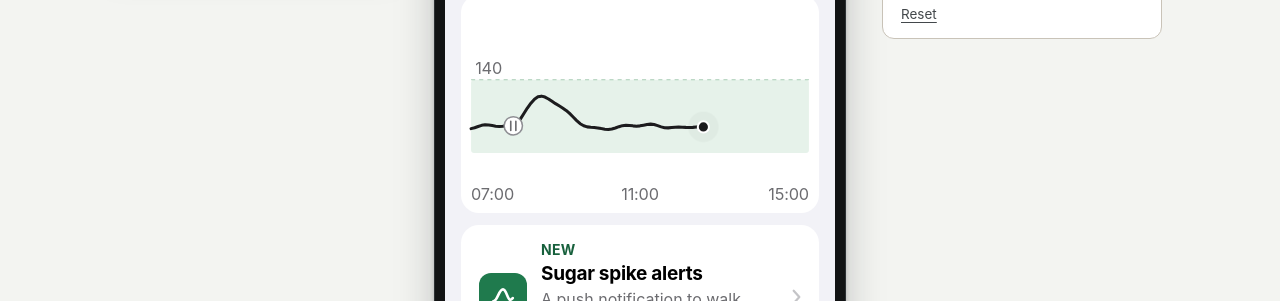
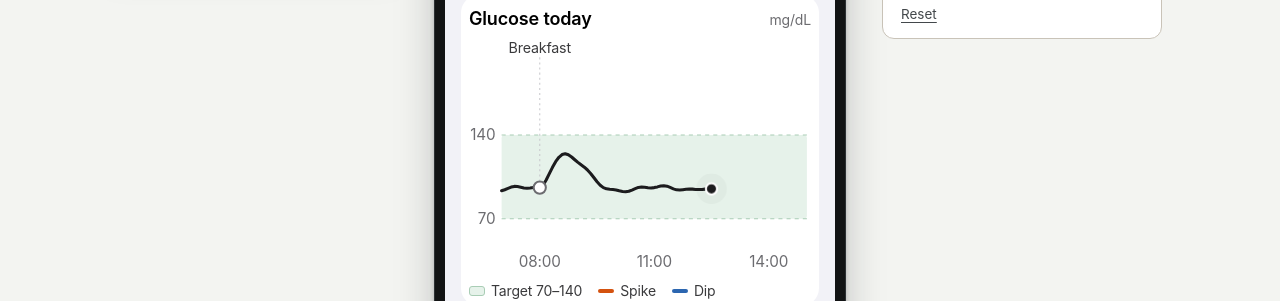
Before and after one commit to denbl/sugar-spike-experiment, a plain HTML site: page index.html in a window 1280 px wide. Shown: the part 499-800 px from the top of the page. Drawn offline with Linux system fonts and the light colour scheme.

Commit message:
Readable chart, gradual step count, no alerts-on card
Co-Authored-By: Claude Opus 5.5 <noreply@anthropic.com>

```diff
--- a/index.html
+++ b/index.html
@@ -326,6 +326,16 @@
   @media (prefers-reduced-motion: reduce) {
     *, *::before, *::after { animation: none !important; transition-duration: .01ms !important; }
   }
+
+  .chart-head { display: flex; align-items: baseline; justify-content: space-between; margin: 0 2px 6px; }
+  .chart-head h4 { margin: 0; font-size: 18px; font-weight: 600; }
+  .chart-head span { font-size: 14px; color: #6c6c70; }
+  .chart-legend { display: flex; flex-wrap: wrap; gap: 6px 16px; margin: 8px 2px 0; font-size: 14px; color: #3a3a3c; }
+  .chart-legend span { display: inline-flex; align-items: center; gap: 6px; }
+  .chart-legend i { display: inline-block; width: 16px; height: 10px; border-radius: 3px; }
+  .chart-legend .lg-band { background: #e6f2ea; border: 1px solid #a9cdb5; }
+  .chart-legend .lg-high { background: #d4520f; height: 4px; }
+  .chart-legend .lg-low { background: #2c66b0; height: 4px; }
 </style>
 </head>
 <body>
@@ -390,7 +400,9 @@
             </div>
           </div>
           <div class="chart-card">
-            <svg id="chart" viewBox="0 0 340 196" role="img" aria-label="Glucose today, 07:00 to 15:00"></svg>
+            <div class="chart-head"><h4>Glucose today</h4><span>mg/dL</span></div>
+            <svg id="chart" viewBox="0 0 340 232" role="img" aria-label="Glucose today, 07:00 to 15:00"></svg>
+            <div class="chart-legend"><span><i class="lg-band"></i>Target 70–140</span><span><i class="lg-high"></i>Spike</span><span><i class="lg-low"></i>Dip</span></div>
           </div>
           <div id="homeCards"></div>
         </div>
@@ -571,7 +583,7 @@ const CONFIG = {
     // the script solves the scale so the readings hit these targets.
     walk: { peak: 138, dip: 88, tau: 8 },
     trigger: { rise: 30, windowMin: 30, maxPerDay: 2, hours: '07:00–22:00' },
-    steps: { total: 1150, minutes: 15, walkedThreshold: 500 } // steps from Apple Health during the walk
+    steps: { total: 1150, minutes: 10, walkedThreshold: 500, slowdown: 6 } // steps from Apple Health during the walk
   },
 
   // ---- Copy shown inside the phone ----
@@ -600,7 +612,6 @@ const CONFIG = {
       body: 'Walk for 10 minutes now. A lower spike means less hunger later.'
     },
     snackOn: 'Sugar spike alerts are on.',
-    alertsOn: 'Sugar spike alerts are on',
     stepsLabel: 'Steps from Apple Health',
     walkEnd: { title: 'Nice walk', body: 'Peak {walk} vs your usual {usual}. Fewer cravings ahead.' },
     dipCard: { title: 'Glucose dipped to {dip}', body: 'Cravings often hit now. Next time, try a short walk.' },
@@ -771,7 +782,7 @@ function impactModel(v) {
 
   /* ---------------- Chart ---------------- */
   // Labels use 16 viewBox units so they stay at 13 px or more on a 390 px wide page.
-  const C = G.chart, L = 4, R = 336, T = 10, B = 164, FS = 16;
+  const C = G.chart, L = 34, R = 334, T = 26, B = 202, FS = 15;
   const X = t => L + (t - C.start) / (C.end - C.start) * (R - L);
   const Y = g => B - (Math.max(C.yMin, Math.min(C.yMax, g)) - C.yMin) / (C.yMax - C.yMin) * (B - T);
   const pathOf = pts => pts.map((p, i) => (i ? 'L' : 'M') + X(p[0]).toFixed(1) + ' ' + Y(p[1]).toFixed(1)).join(' ');
@@ -794,13 +805,15 @@ function impactModel(v) {
       <stop offset="0" stop-color="#d4520f"/><stop offset="${off(C.high)}" stop-color="#d4520f"/>
       <stop offset="${off(C.high)}" stop-color="#1c1c1e"/><stop offset="${off(C.low)}" stop-color="#1c1c1e"/>
       <stop offset="${off(C.low)}" stop-color="#2c66b0"/><stop offset="1" stop-color="#2c66b0"/></linearGradient></defs>`;
-    // target band with one labelled line at the top
+    // target band with both limits labelled on the left
     s += `<rect x="${L}" y="${Y(C.high)}" width="${R - L}" height="${Y(C.low) - Y(C.high)}" fill="#e6f2ea" rx="3"/>`;
-    s += `<line x1="${L}" x2="${R}" y1="${Y(C.high)}" y2="${Y(C.high)}" stroke="#a9cdb5" stroke-dasharray="4 4"/>`;
-    s += `<text x="${L + 4}" y="${Y(C.high) - 6}" font-size="${FS}" fill="#6c6c70">${C.high}</text>`;
-    // three time labels: start, middle, end
-    [[C.start, 'start'], [(C.start + C.end) / 2, 'middle'], [C.end, 'end']].forEach(([t, a]) => {
-      s += `<text x="${X(t)}" y="${B + 26}" font-size="${FS}" fill="#6c6c70" text-anchor="${a}">${hhmm(t)}</text>`;
+    [C.high, C.low].forEach(v => {
+      s += `<line x1="${L}" x2="${R}" y1="${Y(v)}" y2="${Y(v)}" stroke="#a9cdb5" stroke-dasharray="4 4"/>`;
+      s += `<text x="${L - 6}" y="${Y(v) + 5}" font-size="${FS}" fill="#6c6c70" text-anchor="end">${v}</text>`;
+    });
+    // time labels every 3 hours, centred, away from the edges
+    [480, 660, 840].forEach(t => {
+      s += `<text x="${X(t)}" y="${B + 24}" font-size="${FS}" fill="#6c6c70" text-anchor="middle">${hhmm(t)}</text>`;
     });
     // usual curve for comparison (dashed grey) when the user walks
     const walking = walks();
@@ -813,12 +826,12 @@ function impactModel(v) {
     // main line
     s += `<path d="${pathOf(pts)}" fill="none" stroke="url(#lg)" stroke-width="3" stroke-linejoin="round" stroke-linecap="round"/>`;
     // meal icons on the curve
-    const meal = t => {
+    const meal = (t, label) => {
       const x = X(t), y = Y(valueAt(t));
-      return `<g><circle cx="${x}" cy="${y}" r="9" fill="#fff" stroke="#8e8e93" stroke-width="1.5"/><path d="M${x - 2.5} ${y - 4.5} v9 M${x + 2.5} ${y - 4.5} v9" stroke="#6c6c70" stroke-width="1.6" stroke-linecap="round"/></g>`;
+      return `<g><line x1="${x}" x2="${x}" y1="${T - 6}" y2="${y - 7}" stroke="#c7c7cc" stroke-dasharray="2 3"/><circle cx="${x}" cy="${y}" r="6" fill="#fff" stroke="#6c6c70" stroke-width="2"/><text x="${x}" y="${T - 10}" font-size="${FS - 1}" fill="#3a3a3c" text-anchor="middle">${label}</text></g>`;
     };
-    s += meal(G.breakfast.at);
-    if (S.lunch !== 'none') s += meal(G.lunch.at);
+    s += meal(G.breakfast.at, 'Breakfast');
+    if (S.lunch !== 'none') s += meal(G.lunch.at, 'Lunch');
     // current reading
     const cx = X(head[0]), cy = Y(head[1]);
     const headCol = head[1] > C.high ? '#d4520f' : head[1] < C.low ? '#2c66b0' : '#1c1c1e';
@@ -855,7 +868,6 @@ function impactModel(v) {
       h += `<button class="pcard feature" id="featureCard"><span class="icon-circle"><svg width="26" height="26" viewBox="0 0 24 24" aria-hidden="true"><path d="M3 16 C7 16 8 5 12 5 S16 19 21 13" fill="none" stroke="#fff" stroke-width="2.4" stroke-linecap="round"/></svg></span>
         <span><span class="new">NEW</span><h4>${esc(CP.feature.title)}</h4><p>${esc(CP.feature.body)}</p></span><svg class="chev" width="9" height="16" viewBox="0 0 8 14" aria-hidden="true"><path d="M1.5 1.5L6.5 7l-5 5.5" fill="none" stroke="#c4c4c7" stroke-width="2" stroke-linecap="round" stroke-linejoin="round"/></svg></button>`;
     }
-    if (nudgeOn()) h += `<div class="pcard on"><svg width="18" height="18" viewBox="0 0 14 14" aria-hidden="true"><path d="M7 1.5a4 4 0 0 0-4 4v2.5L1.8 10h10.4L11 8V5.5a4 4 0 0 0-4-4zM5.5 11.5a1.5 1.5 0 0 0 3 0" fill="none" stroke="#17603c" stroke-width="1.4"/></svg>${esc(CP.alertsOn)}</div>`;
     if (walking) {
       const pct = steps / G.steps.total * 100;
       h += `<div class="pcard"><div class="steps-row"><span class="steps-lbl">${esc(CP.stepsLabel)}</span><b>${fmtInt(Math.round(steps / 10) * 10)}</b></div><div class="bar"><i style="width:${pct.toFixed(1)}%"></i></div></div>`;
@@ -1018,7 +1030,9 @@ function impactModel(v) {
     if (S.lunch !== 'running') { S.raf = null; return; }
     if (S.lastTs == null) S.lastTs = ts;
     const dt = Math.min(0.1, (ts - S.lastTs) / 1000); S.lastTs = ts;
-    let t = S.simT + dt * G.lunch.duration / G.lunch.animSeconds;
+    // During the walk the clock runs slower, so the step count visibly climbs
+    const inWalk = walks() && S.simT >= M.tw && S.simT < M.tw + G.steps.minutes;
+    let t = S.simT + dt * G.lunch.duration / G.lunch.animSeconds / (inWalk ? G.steps.slowdown : 1);
     if (!S.triggered && t >= M.tw) { S.simT = M.tw; onTrigger(); render(); S.raf = null; return; }
     if (t >= G.lunch.duration) { S.simT = G.lunch.duration; onLunchDone(); render(); S.raf = null; return; }
     S.simT = t;
```
